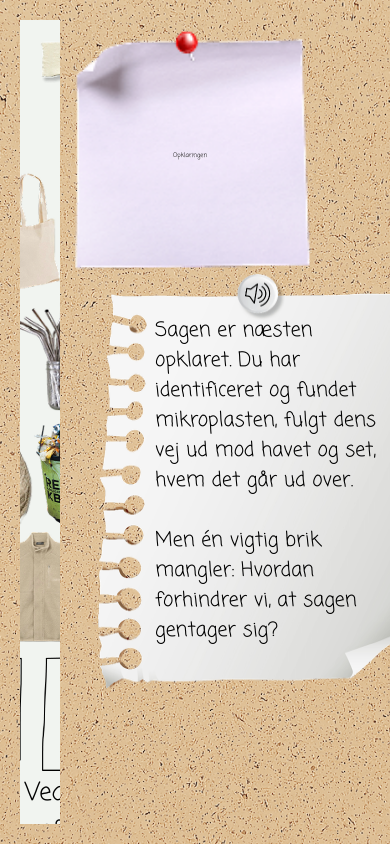
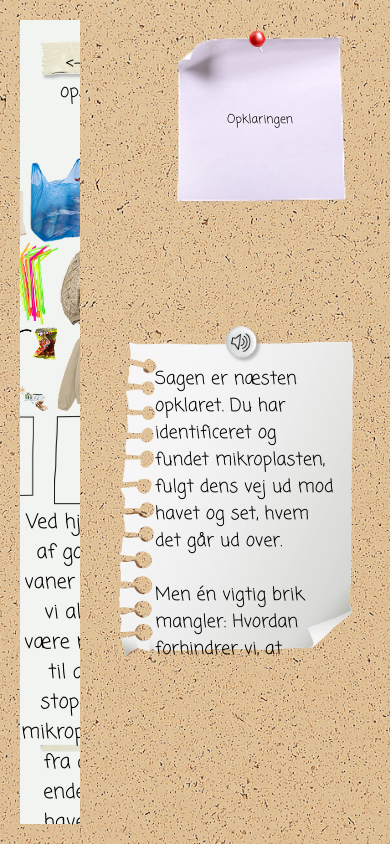
Before and after one commit to FrejaKM/mikroplastik, a Vue app: page /#/solution in a window 390 px wide. Built offline with nearby package versions, Linux system fonts and the light colour scheme; a web font is replaced by a local one.

Commit message:
Implement responsive design improvements across multiple components using CSS custom properties

```diff
--- a/src/assets/main.css
+++ b/src/assets/main.css
@@ -56,6 +56,60 @@
   font-style: italic;
 }
 
+/* CSS Custom Properties for Responsive Scaling */
+:root {
+  /* Base scaling factors */
+  --scale-factor: 1vw;
+  --font-scale: 1vw;
+
+  /* Standard sizes using viewport units */
+  --post-it-size: 10vw;
+  --post-it-font: clamp(12px, 1.6vw, 24px);
+
+  /* Button sizes */
+  --button-height: clamp(60px, 8vh, 120px);
+  --button-width-short: clamp(200px, 20vw, 280px);
+  --button-width-long: clamp(250px, 25vw, 350px);
+
+  /* Spacing and positioning */
+  --padding-small: clamp(10px, 1vw, 20px);
+  --padding-medium: clamp(20px, 2vw, 40px);
+  --padding-large: clamp(30px, 3vw, 60px);
+
+  /* Font sizes */
+  --font-small: clamp(14px, 1.2vw, 18px);
+  --font-medium: clamp(18px, 1.6vw, 24px);
+  --font-large: clamp(20px, 2vw, 28px);
+  --font-xlarge: clamp(24px, 2.4vw, 32px);
+
+  /* Game specific sizes */
+  --basket-size: clamp(120px, 16vw, 200px);
+  --completion-image-size: clamp(30px, 3vw, 50px);
+}
+
+/* Media queries for different screen sizes */
+@media screen and (min-width: 1920px) {
+  :root {
+    --scale-factor: 0.8vw; /* Smaller scaling for large screens */
+    --font-scale: 0.8vw;
+  }
+}
+
+@media screen and (max-width: 1280px) {
+  :root {
+    --scale-factor: 1.2vw; /* Larger scaling for smaller screens */
+    --font-scale: 1.2vw;
+  }
+}
+
+@media screen and (max-width: 768px) {
+  :root {
+    --scale-factor: 2vw; /* Much larger scaling for tablets */
+    --font-scale: 2vw;
+    --post-it-size: 15vw;
+  }
+}
+
 .coming-soon-regular {
   font-family: 'Coming Soon', cursive;
   font-weight: 400;
--- a/src/components/Base.vue
+++ b/src/components/Base.vue
@@ -98,12 +98,12 @@ export default {
     height: 100vh;
     grid-template-columns: repeat(4, 1fr);
     grid-template-rows: repeat(6, 1fr);
-    gap: 20px;
+    gap: var(--padding-medium);
     background-image: url('/images/ui/cork-board.png');
     background-size: cover;
     background-repeat: no-repeat;
     background-position: center;
-    padding: 20px;
+    padding: var(--padding-medium);
     box-sizing: border-box;
     overflow: hidden;
 }
@@ -112,24 +112,19 @@ export default {
 .post-it-wrapper {
     background-size: contain;
     position: absolute;
-    width: 250px;
-    /* Fixed width */
-    height: 250px;
-    /* Adjust as needed for your post-it image */
+    width: clamp(180px, 20vw, 300px);
+    height: clamp(180px, 20vw, 300px);
     z-index: 100;
-    top: 30px;
-    right: 75px;
+    top: var(--padding-large);
+    right: clamp(40px, 6vw, 100px);
     display: flex;
     align-items: center;
     justify-content: center;
-    /* Remove 5vw height, use px for consistency */
 }
 
 .post-it {
     width: 100%;
-    /* Fixed width */
     height: 100%;
-    /* Match wrapper height */
     cursor: pointer;
     display: flex;
     align-items: center;
@@ -147,38 +142,35 @@ export default {
     font-weight: 400;
     text-align: center;
     font-family: 'Coming Soon', cursive;
-    font-size: 1.6vw;
+    font-size: var(--post-it-font);
     text-shadow: 1px 1px 2px rgba(255, 255, 255, 0.8);
     z-index: 2;
-    padding: 5px;
+    padding: var(--padding-small);
 }
-
 
 /* Notesbog */
 .notebook {
     grid-column: 4 / 5;
     grid-row: 3 / 6;
-    padding-top: 50px;
-    padding-left: 40px;
-    width: 300px;
-    height: 400px;
-    background-size: 320px 420px;
+    padding-top: clamp(30px, 4vh, 60px);
+    padding-left: clamp(20px, 3vw, 50px);
+    width: clamp(250px, 25vw, 350px);
+    height: clamp(300px, 35vh, 450px);
+    background-size: contain;
     background-repeat: no-repeat;
     background-position: center;
     display: flex;
     justify-content: center;
     overflow: hidden;
     justify-self: center;
-    /* Center horizontally in grid cell */
     align-self: center;
-    /* Center vertically in grid cell (optional) */
 }
 
 .description {
-    padding-top: 10px;
-    width: 230px;
+    padding-top: clamp(8px, 1vh, 15px);
+    width: clamp(180px, 18vw, 250px);
     height: 100%;
-    font-size: 20px;
+    font-size: var(--font-medium);
     font-family: 'Coming Soon', cursive;
     text-align: left;
     font-weight: 300;
@@ -189,14 +181,13 @@ export default {
 
 /* Spilindhold */
 .game-content {
-    padding: 20px;
+    padding: var(--padding-medium);
     grid-column: 1 / 4;
     grid-row: 1 / 7;
     background-color: #F1F4F0;
     display: flex;
     flex-direction: column;
     align-items: center;
-    justify-content: center;
     justify-content: space-between;
     overflow: hidden;
     position: relative;
@@ -209,23 +200,24 @@ export default {
     right: 0;
     display: flex;
     justify-content: space-between;
-    padding: 0 20px;
+    padding: 0 var(--padding-medium);
     z-index: 100;
 }
 
 /* Back to board button (top left) */
 .back-to-board-button {
     background-image: url('/images/ui/button_long.png');
-    top: 20px;
+    top: var(--padding-medium);
     background-color: transparent;
-    width: 290px;
+    width: var(--button-width-long);
+    height: var(--button-height);
     background-size: 100%;
     font-family: 'Coming Soon', cursive;
     font-weight: 300;
     background-repeat: no-repeat;
     color: rgb(0, 0, 0);
-    padding: 20px 20px;
-    font-size: 20px;
+    padding: var(--padding-small) var(--padding-medium);
+    font-size: var(--font-medium);
     cursor: pointer;
     z-index: 1000;
     border: none;
@@ -238,17 +230,18 @@ export default {
 /* Level restart button (top right) */
 .level-restart-button {
     background-image: url('/images/ui/button_short.png');
-    top: 20px;
+    top: var(--padding-medium);
     background-color: transparent;
-    left: 15px;
-    width: 240px;
+    left: var(--padding-small);
+    width: var(--button-width-short);
+    height: var(--button-height);
     background-size: 100%;
     font-family: 'Coming Soon', cursive;
     font-weight: 300;
     background-repeat: no-repeat;
     color: rgb(0, 0, 0);
-    padding: 20px 20px;
-    font-size: 20px;
+    padding: var(--padding-small) var(--padding-medium);
+    font-size: var(--font-medium);
     cursor: pointer;
     z-index: 1000;
     border: none;
@@ -264,8 +257,7 @@ export default {
     align-items: center;
     justify-content: center;
     width: 100%;
-    padding-top: 60px;
-    /* Add space for the buttons */
+    padding-top: clamp(60px, 8vh, 100px);
 }
 
 /* Instruktionstekst */
@@ -278,30 +270,28 @@ export default {
     font-family: 'Coming Soon', cursive;
     font-weight: 300;
     color: rgb(0, 0, 0);
-    padding: 40px 40px;
-    font-size: 25px;
+    padding: var(--padding-large);
+    font-size: var(--font-large);
     border: none;
     line-height: 1.5;
     text-align: center;
     box-sizing: border-box;
     width: 100%;
-    max-width: 1050px;
-    min-height: 130px;
+    max-width: clamp(600px, 80vw, 1050px);
+    min-height: clamp(100px, 12vh, 150px);
     display: flex;
     align-items: center;
     justify-content: center;
-    margin: 0 auto 0 auto;
+    margin: 0 auto;
 }
 
 @keyframes pulse {
     0% {
         transform: scale(1);
     }
-
     50% {
         transform: scale(1.1);
     }
-
     100% {
         transform: scale(1);
     }
@@ -317,23 +307,19 @@ export default {
     background-position: center;
     cursor: pointer;
     animation: pulse 2s ease-in-out infinite;
-
     background-image: url('/images/ui/button_short.png');
-    width: 280px;
-    height: 100px;
+    width: var(--button-width-short);
+    height: var(--button-height);
     font-family: 'Coming Soon', cursive;
     background-repeat: no-repeat;
     color: rgb(0, 0, 0);
-    padding: 20px 20px;
-    padding-top: 10px;
-    font-size: 20px;
+    padding: var(--padding-small) var(--padding-medium);
+    font-size: var(--font-medium);
     cursor: pointer;
     z-index: 1000;
     border: none;
     justify-self: center;
-    /* Center horizontally in grid cell */
     align-self: center;
-    /* Center vertically in grid cell (optional) */
 }
 
 .continue-button:hover {
--- a/src/components/File.vue
+++ b/src/components/File.vue
@@ -19,59 +19,54 @@
     justify-content: top;
     width: 100vw;
     height: 100vh;
-    padding-top: 10px;
+    padding-top: var(--padding-small);
     box-sizing: border-box;
 }
 
 .file-image {
     display: block;
-    width: 80vw;
+    width: clamp(300px, 80vw, 1200px);
     height: auto;
 }
-
 
 .start-button {
     position: absolute;
     border: 1px solid #000000;
-    padding: 10px 20px;
+    padding: var(--padding-small) var(--padding-medium);
     text-align: center;
     text-decoration: none;
     display: inline-block;
-    right: 40px;
-    bottom: 4px;
+    right: var(--padding-large);
+    bottom: clamp(20px, 2vh, 40px);
     background-image: url('/images/ui/button_long.png');
     background-color: transparent;
     width: auto;
-    height: 12vh;
+    height: var(--button-height);
     background-position: center;
     background-repeat: no-repeat;
     background-size: contain;
     font-family: 'Coming Soon', cursive;
     font-weight: 300;
     color: rgb(0, 0, 0);
-    padding: 20px 20px;
-    font-size: 1.5vh;
+    padding: var(--padding-medium);
+    font-size: var(--font-medium);
     cursor: pointer;
     z-index: 1000;
     border: none;
     animation: pulse 2s ease-in-out infinite;
 }
 
-
 .start-button:hover {
     transform: scale(1.05);
 }
-
 
 @keyframes pulse {
     0% {
         transform: scale(1);
     }
-
     50% {
         transform: scale(1.1);
     }
-
     100% {
         transform: scale(1);
     }
--- a/src/views/SolutionView.vue
+++ b/src/views/SolutionView.vue
@@ -350,9 +350,9 @@ export default {
 
 <style scoped>
 .game-container {
-    width: 1000px;
+    width: clamp(600px, 90vw, 1000px);
     height: 90%;
-    padding-top: 40px;
+    padding-top: var(--padding-large);
     display: flex;
     flex-direction: column;
     justify-content: space-between;
@@ -362,12 +362,12 @@ export default {
     display: flex;
     justify-content: center;
     flex-wrap: wrap;
-    margin-top: 10px;
+    margin-top: var(--padding-small);
 }
 
 .game-item-slot {
     width: auto;
-    height: 120px;
+    height: clamp(80px, 10vh, 120px);
     display: flex;
     align-items: center;
     justify-content: center;
@@ -389,7 +389,7 @@ export default {
 
 .game-item img {
     width: auto;
-    height: 120px;
+    height: clamp(80px, 10vh, 120px);
     object-fit: contain;
     pointer-events: none;
 }
@@ -399,15 +399,15 @@ export default {
     grid-template-columns: 1fr 1fr;
     justify-content: center;
     align-items: center;
-    gap: 20px;
-    margin-bottom: 20px;
+    gap: var(--padding-medium);
+    margin-bottom: var(--padding-medium);
 }
 
 .drop-zone {
     justify-content: center;
     align-items: center;
-    height: 280px;
-    padding: 40px;
+    height: clamp(200px, 25vh, 280px);
+    padding: var(--padding-large);
     background-color: transparent;
     background-image: url('/images/ui/drop-zone.png');
     background-size: contain;
@@ -422,21 +422,21 @@ export default {
 
 .drop-zone p {
     text-align: center;
-    margin: 0 0 10px 0;
-    font-size: 25px;
+    margin: 0 0 var(--padding-small) 0;
+    font-size: var(--font-large);
 }
 
 .dropped-items {
     display: flex;
     flex-wrap: wrap;
-    column-gap: 40px;
+    column-gap: var(--padding-large);
     justify-content: center;
     align-items: center;
 }
 
 .dropped-item {
     width: auto;
-    height: 120px;
+    height: clamp(80px, 10vh, 120px);
     object-fit: contain;
     transition: transform 0.3s ease;
 }
@@ -447,16 +447,12 @@ export default {
 
 /* Animations */
 @keyframes wrongPlacement {
-
-    0%,
-    100% {
+    0%, 100% {
         transform: translateX(0);
     }
-
     25% {
         transform: translateX(-5px);
     }
-
     75% {
         transform: translateX(5px);
     }
@@ -468,24 +464,13 @@ export default {
 
 /* Shake animation for wrong items (similar to CluesView) */
 @keyframes shake {
-
-    0%,
-    100% {
+    0%, 100% {
         transform: translateX(0);
     }
-
-    10%,
-    30%,
-    50%,
-    70%,
-    90% {
+    10%, 30%, 50%, 70%, 90% {
         transform: translateX(-4px) rotate(-1deg);
     }
-
-    20%,
-    40%,
-    60%,
-    80% {
+    20%, 40%, 60%, 80% {
         transform: translateX(4px) rotate(1deg);
     }
 }
@@ -499,19 +484,15 @@ export default {
     0% {
         transform: scale(0.5);
     }
-
     25% {
         transform: scale(1.2);
     }
-
     50% {
         transform: scale(0.9);
     }
-
     75% {
         transform: scale(1.1);
     }
-
     100% {
         transform: scale(1);
     }
```
Also changed, not shown: src/components/Board.vue (+25 -40 lines), src/views/CluesView.vue (+13 -33 lines).
